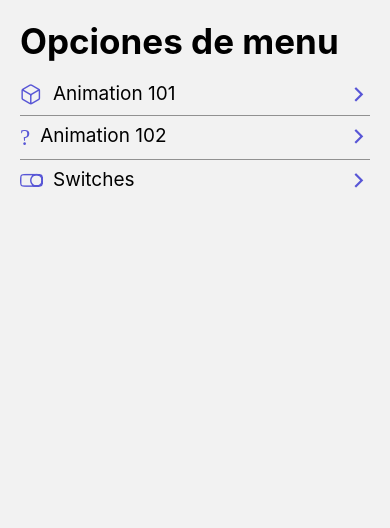
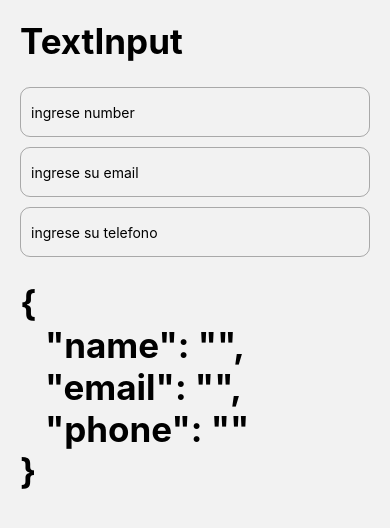
Before and after one commit to alberto8812/Components--Reac-Native, a React Native app: screen /TextInputScreen in a window 390 px wide. Shown: the top 528 px of the page. Built offline with nearby package versions, Linux system fonts and the light colour scheme.

Commit message:
implment text area

```diff
--- a/src/data/menuItems.tsx
+++ b/src/data/menuItems.tsx
@@ -17,4 +17,14 @@ export const menuItem:MenuItem[]=[
         icon:'toggle-outline',
         component:'SwitchScreen'
     },
+    {
+        name:'Alert',
+        icon:'alert-circle-outline',
+        component:'AlertScreen'
+    },
+    {
+        name:'TextInput',
+        icon:'document-text-outline',
+        component:'TextInputScreen'
+    },
 ]
--- a/src/navigations/Navigator.tsx
+++ b/src/navigations/Navigator.tsx
@@ -1,6 +1,6 @@
 import React from 'react'
 import { createStackNavigator  } from '@react-navigation/stack';
-import { Animation101Screen, Animation102Screen, HomeScreen, SwitchScreen } from '../screens';
+import { AlertScreen, Animation101Screen, Animation102Screen, HomeScreen, SwitchScreen, TextInputScreen } from '../screens';
 
 
 const stack=createStackNavigator ();
@@ -16,6 +16,8 @@ export const Navigator = () => {
         <stack.Screen name='Animation101Screen' component={Animation101Screen}/>
         <stack.Screen name='Animation102Screen' component={Animation102Screen}/>
         <stack.Screen name='SwitchScreen' component={SwitchScreen}/>
+        <stack.Screen name='AlertScreen' component={AlertScreen}/>
+        <stack.Screen name='TextInputScreen' component={TextInputScreen}/>
     </stack.Navigator>
   )
 }
--- /dev/null
+++ b/src/screens/AlertScreen.tsx
@@ -0,0 +1,46 @@
+import React from 'react'
+import { Alert, Button, View } from 'react-native'
+import { HeaderTitle } from '../components/HeaderTitle'
+import { styles } from '../theme/appTheme'
+
+export const AlertScreen = () => {
+
+    const showAlert=()=>{
+        Alert.alert('title',"este es el mensaje de la alerta",
+        [
+            {
+                text:'cancel',
+                onPress:()=>Alert.alert('cancek Pressed'),
+                style:'cancel'
+            },
+            {text: 'OK', onPress: () => console.log('OK Pressed')},
+            {text: 'step', onPress: () => console.log('OK Pressed')},//adaptamos otro boton en los mensajes
+        ],
+        {
+            cancelable:true // cuando pierde el foco la cierra
+        }
+        );
+
+    }
+
+    const showPromt=()=>{
+        Alert.prompt(
+            'estas seguro?',
+
+        )
+    }
+
+    return (
+    <View style={styles.globalMargin}>
+      <HeaderTitle title='Alert'/>
+      <Button
+       title='Mostrar Alarts'
+       onPress={showAlert}
+      />
+      <Button
+       title='Mostrar Prompt'
+       onPress={showPromt}
+      />
+    </View>
+  )
+}
--- /dev/null
+++ b/src/screens/TextInputScreen.tsx
@@ -0,0 +1,75 @@
+import React, { useState } from 'react'
+import { StyleSheet, TextInput, View } from 'react-native'
+import { styles } from '../theme/appTheme'
+import { HeaderTitle } from '../components/HeaderTitle'
+
+
+
+interface form{
+    name:string,
+    email:string,
+    phone:string
+}
+
+
+export const TextInputScreen = () => {
+
+    const [form, setForm] = useState<form>({
+        name:'',
+        email:'',
+        phone:'',
+    });
+    const TextOnchange=(value:string,field:string)=>{
+
+        setForm({
+            ...form,
+           [field]:value
+        })
+
+    }
+
+  return (
+    <View style={styles.globalMargin}>
+      <HeaderTitle title='TextInput'/>
+
+      <TextInput
+         style={stylesScreen.TextInpuStyle}
+         placeholder='ingrese number'
+         autoCorrect={false}// para que no realice correcciones
+         value={form.name}
+         autoCapitalize='words'// capitalizar palabras
+         onChangeText={(value)=>TextOnchange(value,'name')}
+      />
+      <TextInput
+         style={stylesScreen.TextInpuStyle}
+         autoCorrect={false}// para que no realice correcciones
+         placeholder='ingrese su email'
+         autoCapitalize='none'// not capitalizar palabras
+         value={form.email}
+         onChangeText={(value)=>TextOnchange(value,'email')}
+        keyboardType='email-address'//definimos las caracteristicas que traiga el teclado ejemplo @
+      />
+      <TextInput
+         style={stylesScreen.TextInpuStyle}
+         autoCorrect={false}// para que no realice correcciones
+         placeholder='ingrese su telefono'
+         autoCapitalize='none'// capitalizar palabras
+         value={form.phone}
+         onChangeText={(value)=>TextOnchange(value,'phone')}
+         keyboardType='phone-pad'
+      />
+        <HeaderTitle title={JSON.stringify(form,null,3)}/>
+    </View>
+  )
+}
+
+const stylesScreen=StyleSheet.create({
+    TextInpuStyle:{
+        borderWidth:1,
+        height:50,
+        paddingHorizontal:10,
+        borderRadius:10,
+        borderColor:'rgba(0,0,0,0.3)',
+        marginVertical:5
+    }
+});
--- a/src/screens/index.ts
+++ b/src/screens/index.ts
@@ -1,4 +1,7 @@
+export  { TextInputScreen } from "./TextInputScreen";
+
 export { HomeScreen } from "./HomeScreen";
 export { Animation101Screen } from "./Animation101Screen";
 export { Animation102Screen } from "./Animation102Screen";
 export { SwitchScreen } from "./SwitchScreen";
+export { AlertScreen } from "./AlertScreen";
```
